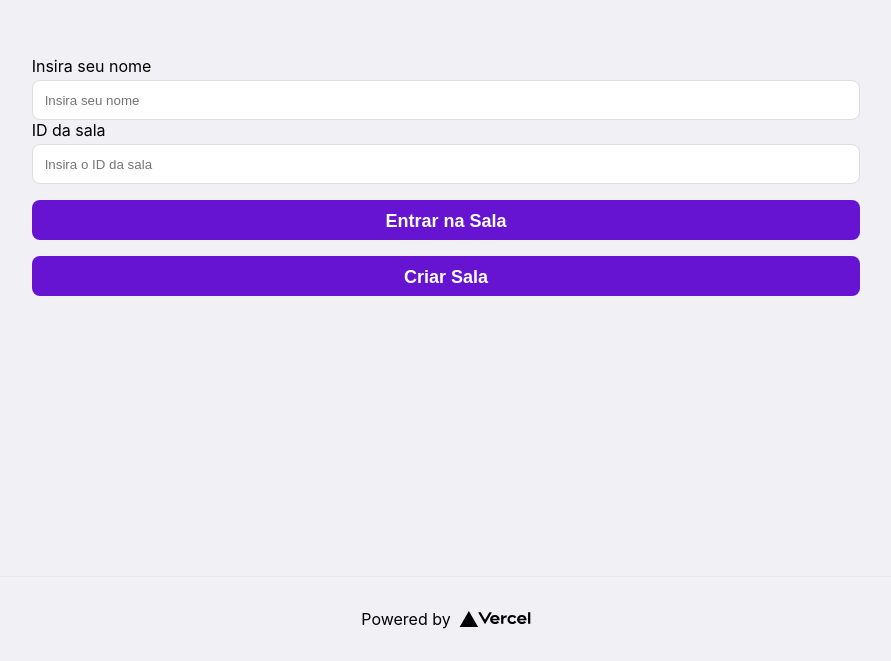
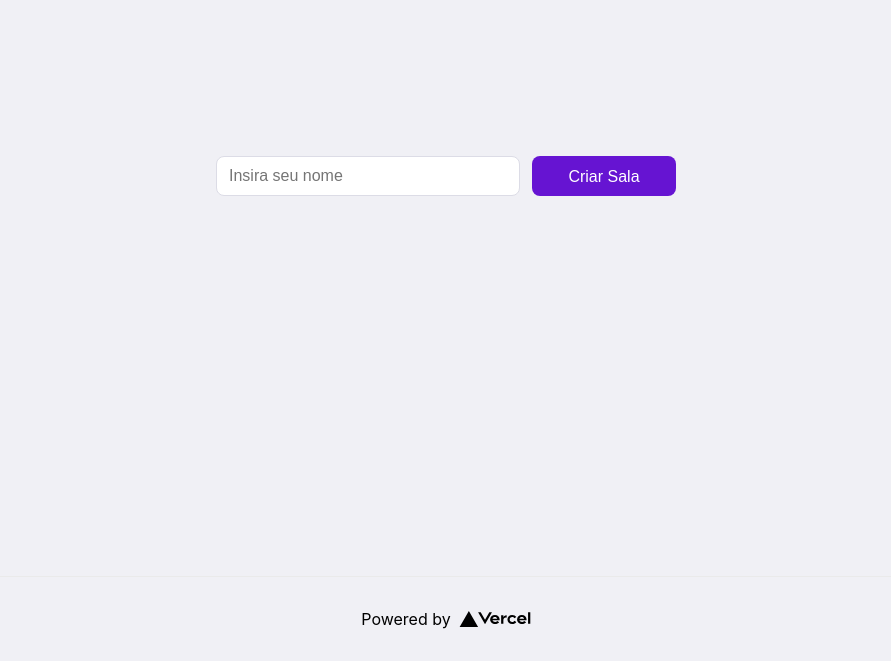
Before and after one commit to gabrielsartorato/peer-front, a Next.js app: page / in a window 1280 px wide. Shown: the part 224-885 px from the top of the page, without its empty margins (194-1085 px from the left). Built offline with nearby package versions, Linux system fonts and the light colour scheme.

Commit message:
feat: new create room

```diff
--- a/src/components/CreateRoom/index.tsx
+++ b/src/components/CreateRoom/index.tsx
@@ -1,12 +1,12 @@
 // @ts-nocheck
-import React, { useState } from "react";
-import { useRouter } from "next/router";
-import { v1 as uuid } from "uuid";
-import * as S from "./styles";
+import React, { useState } from 'react';
+import { useRouter } from 'next/router';
+import { v1 as uuid } from 'uuid';
+import * as S from './styles';
 
 export function CreateRoom() {
-  const [roomId, setRoomId] = useState("");
-  const [userName, setUserName] = useState("");
+  const [roomId, setRoomId] = useState('');
+  const [userName, setUserName] = useState<string>();
   const router = useRouter();
 
   function createMeet() {
@@ -30,20 +30,20 @@ export function CreateRoom() {
 
   return (
     <div>
-      <S.Label>Insira seu nome</S.Label>
-      <S.Input
-        value={userName}
-        onChange={(e) => setUserName(e.target.value)}
-        placeholder="Insira seu nome"
-      />
-      <S.Label>ID da sala</S.Label>
-      <S.Input
-        value={roomId}
-        onChange={(e) => setRoomId(e.target.value)}
-        placeholder="Insira o ID da sala"
-      />
-      <S.Button onClick={() => joinOnMeet()}>Entrar na Sala</S.Button>
-      <S.Button onClick={() => createMeet()}>Criar Sala</S.Button>
+      <S.Row>
+        <S.Input
+          value={userName}
+          onChange={(e) => setUserName(e.target.value)}
+          placeholder="Insira seu nome"
+        />
+        <S.Button
+          onClick={() => createMeet()}
+          disabled={userName === undefined || userName === '' ? true : false}
+          locked={userName === undefined || userName === '' ? true : false}
+        >
+          Criar Sala
+        </S.Button>
+      </S.Row>
     </div>
   );
 }
--- a/src/components/CreateRoom/styles.ts
+++ b/src/components/CreateRoom/styles.ts
@@ -6,37 +6,46 @@ export const Form = styled.form`
   gap: 32px;
 `;
 
-export const Label = styled.label`
-
-`;
+export const Label = styled.label``;
 
 export const Input = styled.input`
-  width: 100%;
+  width: 304px;
   height: 40px;
   color: #333;
   border: 1px solid #dcdce6;
   border-radius: 8px;
   padding: 0px 12px;
-  margin-top: 4px;
+  font-size: 16px;
 `;
+interface ButtonProps {
+  locked: boolean;
+}
 
-export const Button = styled.button`
-    width: 100%;
+export const Button = styled.button<ButtonProps>`
+  width: 144px;
   height: 40px;
-    background: #6614D2;
-    margin-top: 16px;
+  background: #6614d2;
   border: 0;
   border-radius: 8px;
   color: #fff;
-    font-weight: bold;
   display: inline-block;
   text-align: center;
   text-decoration: none;
-    font-size: 18px;
+  font-size: 16px;
   line-height: 40px;
   transition: filter 0.2s;
 
-    :hover {
+  &:hover {
     opacity: 0.9;
+    cursor: ${(props) => (props.locked ? 'not-allowed' : 'pointer')};
   }
 `;
+
+export const Row = styled.div`
+  display: flex;
+  flex-direction: row;
+
+  align-items: center;
+
+  gap: 12px;
+`;
```
Lines whose indentation alone changed are shown as unchanged.
